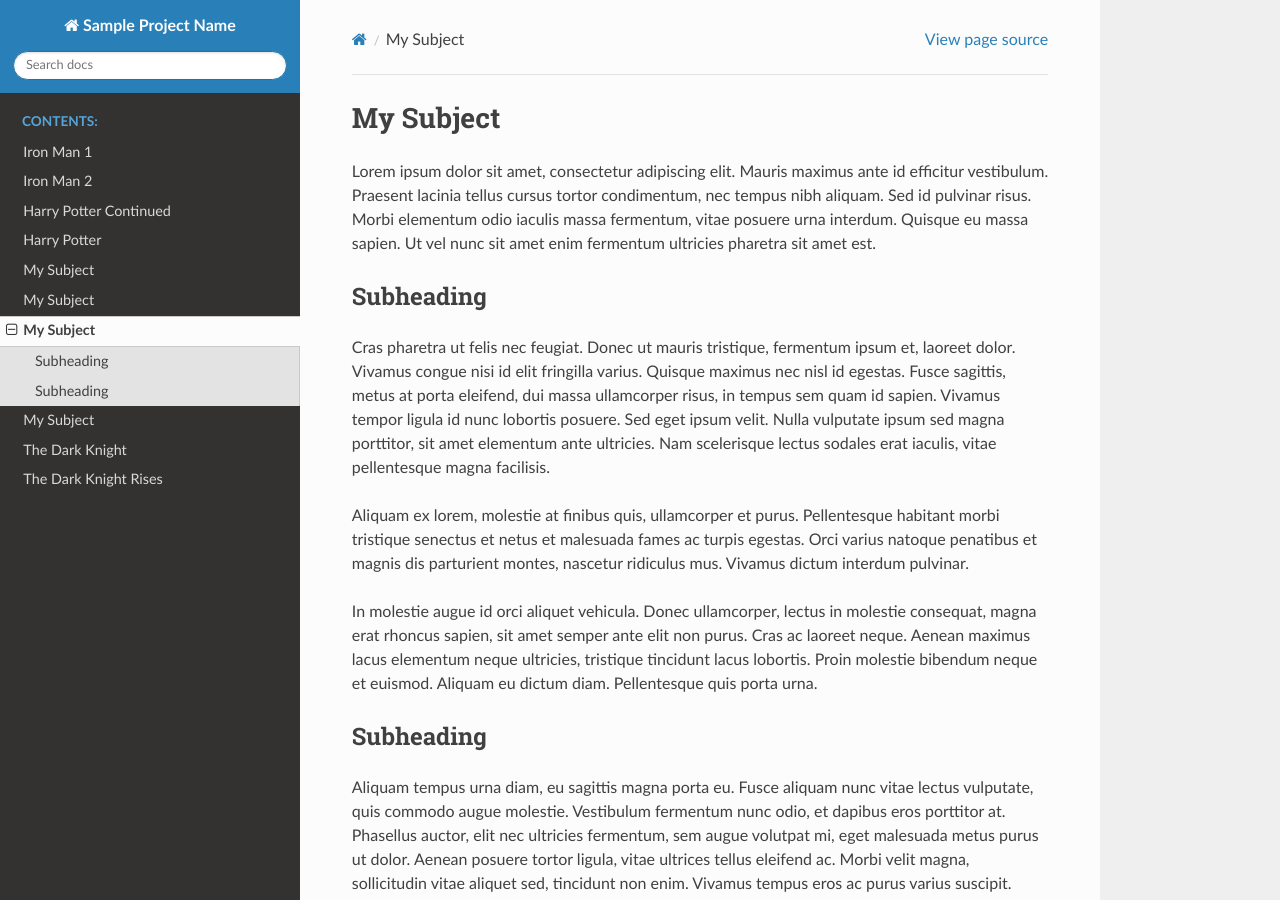
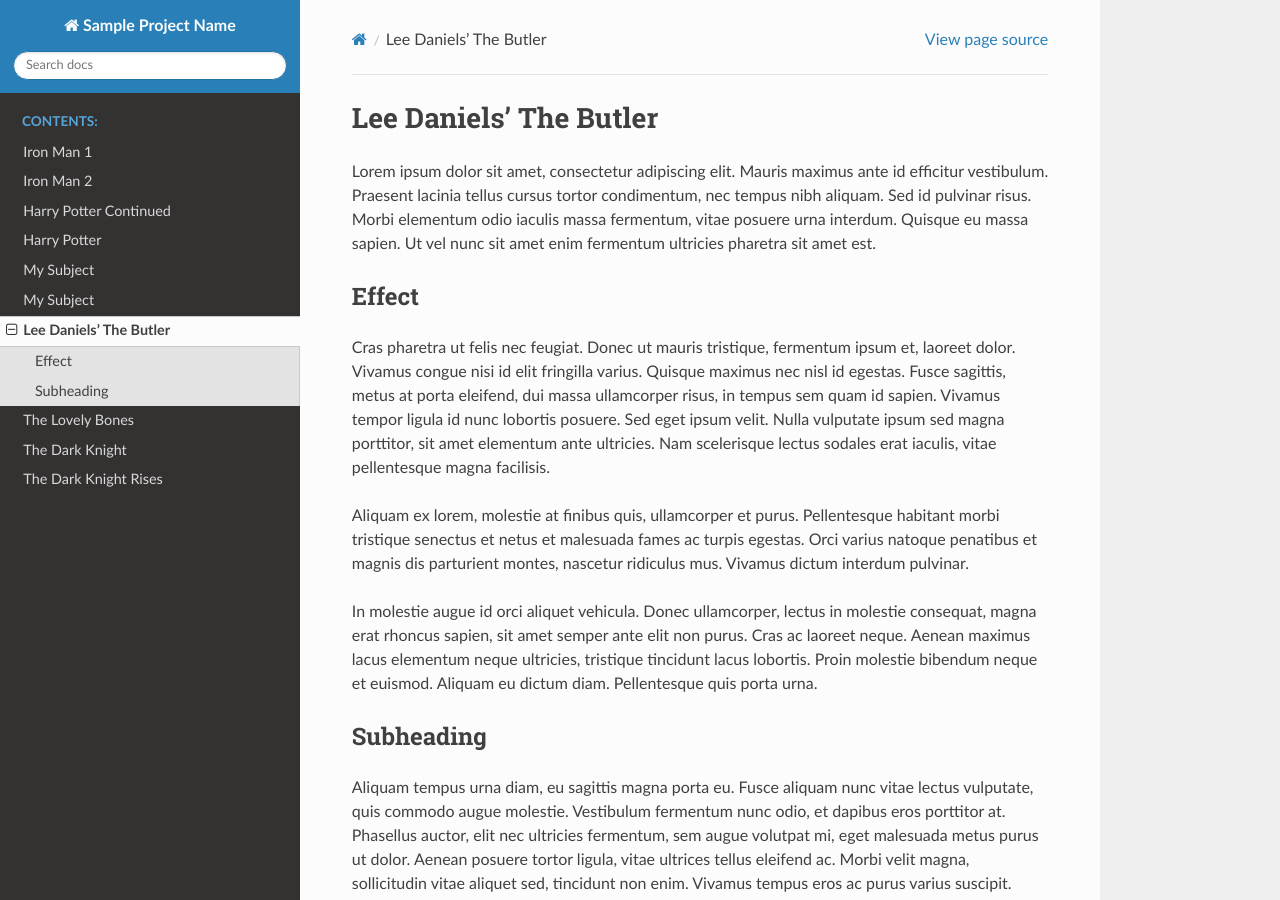
Before and after one commit to zachwemhoff/movie_reviews, a Sphinx documentation site: the page built from source/the_butler/index.rst, in a window 1280 px wide and 900 px high. Built offline with Sphinx 7.4.7 and the Read the Docs theme 2.0.0, drawn with Linux system fonts in a browser that asks for light colours.

Commit message:
title update

```diff
--- a/source/the_butler/index.rst
+++ b/source/the_butler/index.rst
@@ -1,5 +1,5 @@
-My Subject
-==========
+Lee Daniels' The Butler
+=========================
 
 Lorem ipsum dolor sit amet, consectetur adipiscing elit. Mauris maximus ante id
 efficitur vestibulum. Praesent lacinia tellus cursus tortor condimentum, nec
@@ -7,8 +7,8 @@ tempus nibh aliquam. Sed id pulvinar risus. Morbi elementum odio iaculis massa
 fermentum, vitae posuere urna interdum. Quisque eu massa sapien. Ut vel nunc sit
 amet enim fermentum ultricies pharetra sit amet est.
 
-Subheading
-----------
+Effect
+-------
 
 Cras pharetra ut felis nec
 feugiat. Donec ut mauris tristique, fermentum ipsum et, laoreet dolor. Vivamus
--- a/source/the_lovely_bones/index.rst
+++ b/source/the_lovely_bones/index.rst
@@ -1,5 +1,5 @@
-My Subject
-==========
+The Lovely Bones
+=================
 
 Lorem ipsum dolor sit amet, consectetur adipiscing elit. Mauris maximus ante id
 efficitur vestibulum. Praesent lacinia tellus cursus tortor condimentum, nec
```
